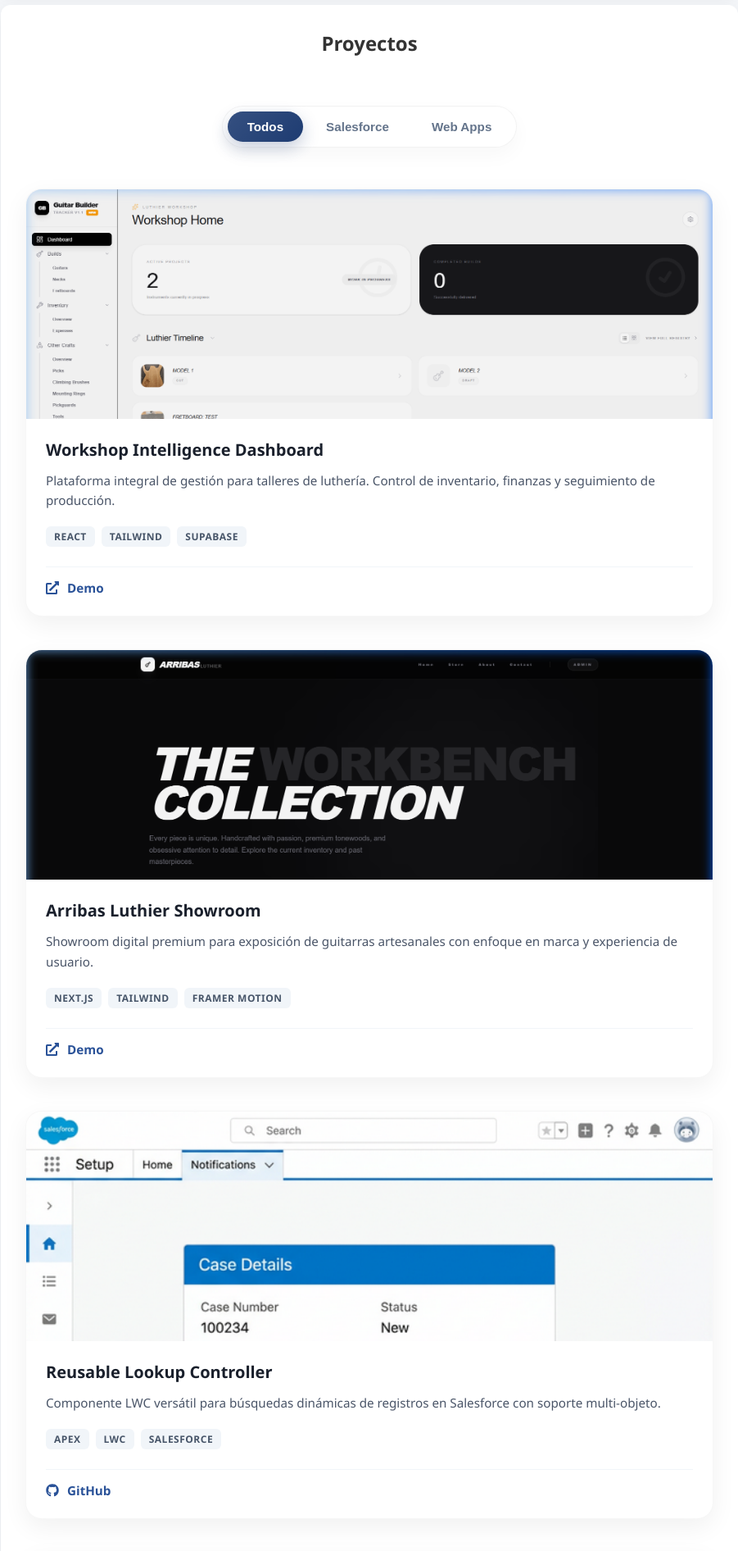
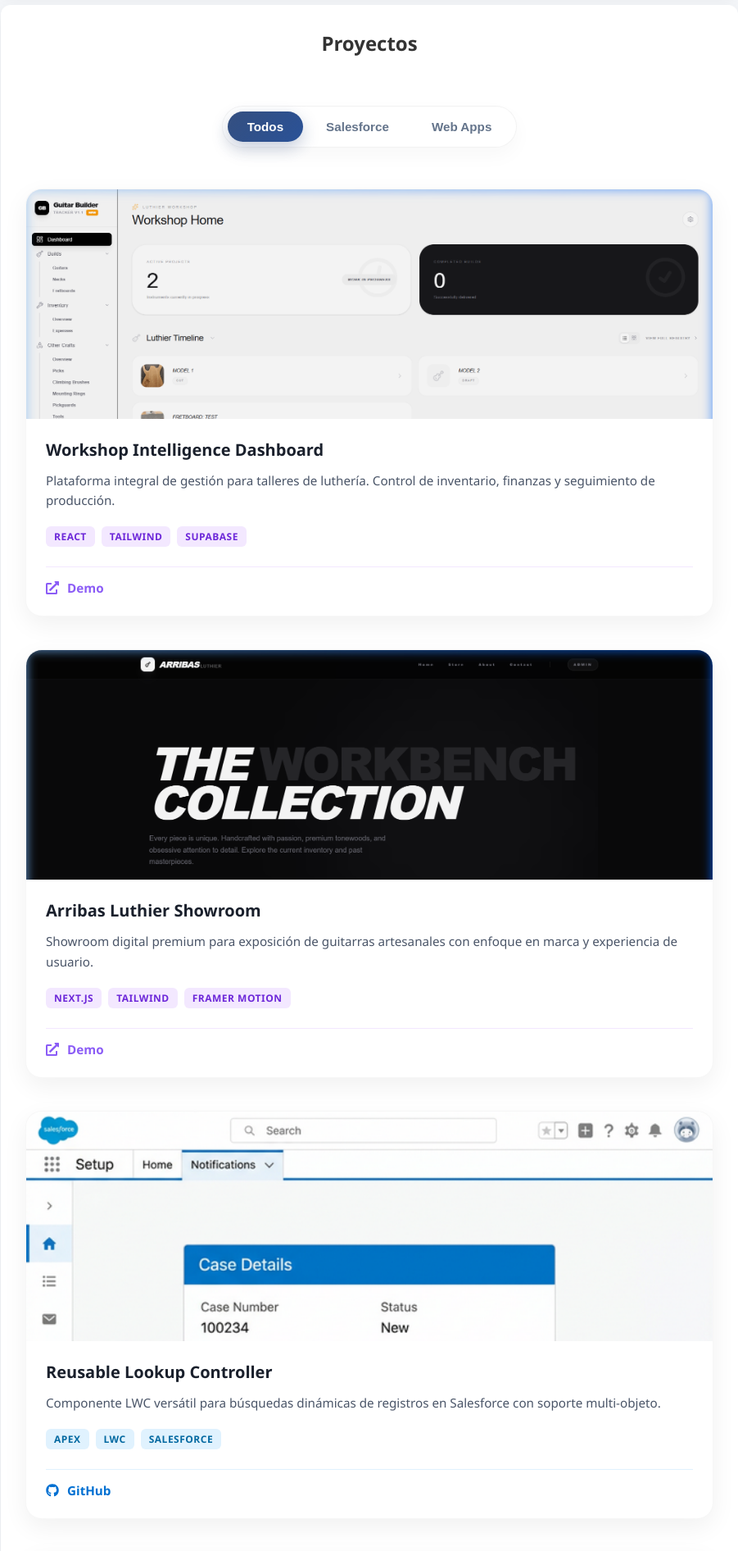
Before and after one commit to arribass/my-portfolio, a React (Create React App) app: page / in a window 1280 px wide. Shown: the part 1660-3552 px from the top of the page at 82% size, without its empty margins (189-1090 px from the left). Built offline with nearby package versions, Linux system fonts and the light colour scheme.

Commit message:
feat: implement projects section with filtering and detail modal functionality

```diff
--- a/src/components/ProjectsSection.css
+++ b/src/components/ProjectsSection.css
@@ -35,9 +35,22 @@
 }
 
 .projects-categories button.active {
-  background: #1e3c72;
   color: white;
+}
+
+.projects-categories button.filter-all.active {
+  background: linear-gradient(135deg, #1e3c72 0%, #2a5298 100%);
   box-shadow: 0 8px 20px rgba(30, 60, 114, 0.25);
+}
+
+.projects-categories button.filter-salesforce.active {
+  background: linear-gradient(135deg, #00a1e0 0%, #0070d2 100%);
+  box-shadow: 0 8px 20px rgba(0, 112, 210, 0.25);
+}
+
+.projects-categories button.filter-web-app.active {
+  background: linear-gradient(135deg, #8b5cf6 0%, #6d28d9 100%);
+  box-shadow: 0 8px 20px rgba(139, 92, 246, 0.25);
 }
 
 .projects-categories button:hover:not(.active) {
@@ -386,3 +399,51 @@
     font-size: 1.7rem;
   }
 }
+
+/* 🌟 Differentiated Styles for Salesforce vs Web-app Project Cards */
+
+/* --- SALESFORCE PROJECTS (Blue Sky/Branded Theme) --- */
+.project-card.salesforce:hover {
+  border-color: rgba(0, 112, 210, 0.2);
+}
+
+.project-card.salesforce .tech-tag {
+  background: #e0f2fe;
+  color: #0369a1;
+}
+
+.project-card.salesforce .project-overlay {
+  background: rgba(0, 112, 210, 0.85);
+}
+
+.project-card.salesforce .project-link {
+  color: #0070d2;
+  border-top-color: #e0f2fe;
+}
+
+.project-card.salesforce .project-link:hover {
+  color: #004b87;
+}
+
+/* --- WEB-APP PROJECTS (Purple/Violet Theme) --- */
+.project-card.web-app:hover {
+  border-color: rgba(139, 92, 246, 0.2);
+}
+
+.project-card.web-app .tech-tag {
+  background: #f3e8ff;
+  color: #6d28d9;
+}
+
+.project-card.web-app .project-overlay {
+  background: rgba(139, 92, 246, 0.85);
+}
+
+.project-card.web-app .project-link {
+  color: #8b5cf6;
+  border-top-color: #f3e8ff;
+}
+
+.project-card.web-app .project-link:hover {
+  color: #6d28d9;
+}
--- a/src/components/ProjectsSection.jsx
+++ b/src/components/ProjectsSection.jsx
@@ -34,10 +34,10 @@
       {/* 🔹 Categorías */}
       <div className="projects-filter-wrapper">
         <div className="projects-categories">
-          {categories.map((cat) => (
+          {categories.map((cat, idx) => (
             <button
               key={cat}
-              className={cat === activeCategory ? "active" : ""}
+              className={`${cat === activeCategory ? "active" : ""} filter-${idx === 0 ? "all" : idx === 1 ? "salesforce" : "web-app"}`}
               onClick={() => setActiveCategory(cat)}
             >
               {cat}
@@ -49,7 +49,11 @@
       {/* 🔹 Grid de proyectos */}
       <div className="projects-grid">
         {filteredProjects.map((p, i) => (
-          <div key={i} className="project-card" onClick={() => setSelectedProject(p)}>
+          <div
+            key={i}
+            className={`project-card ${p.tech.some(t => ["Apex", "Flow", "Salesforce", "LWC"].includes(t)) ? "salesforce" : "web-app"}`}
+            onClick={() => setSelectedProject(p)}
+          >
             <div className="project-image">
               <img src={`${process.env.PUBLIC_URL}/${p.image}`} alt={p.title} />
               <div className="project-overlay">
```
